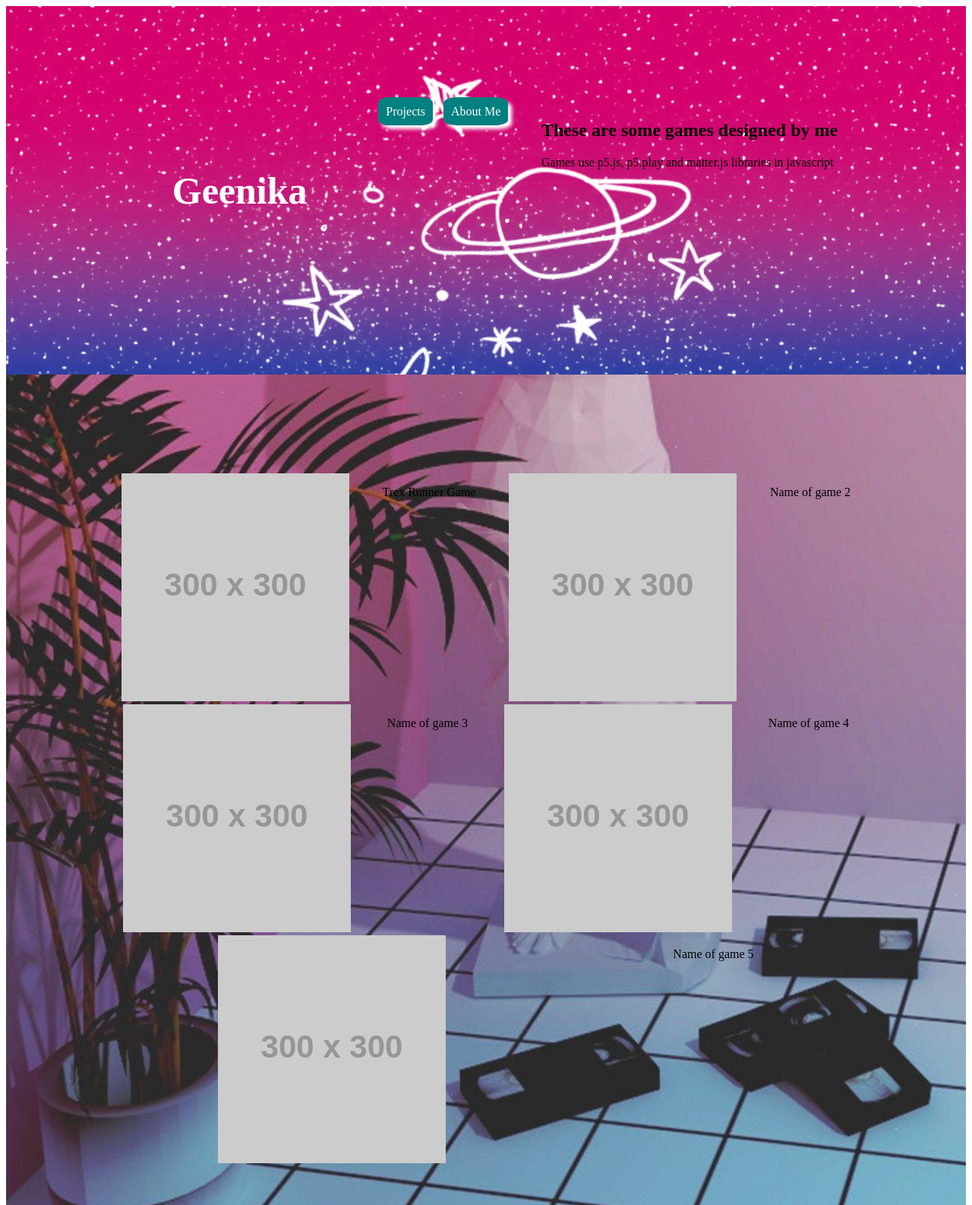
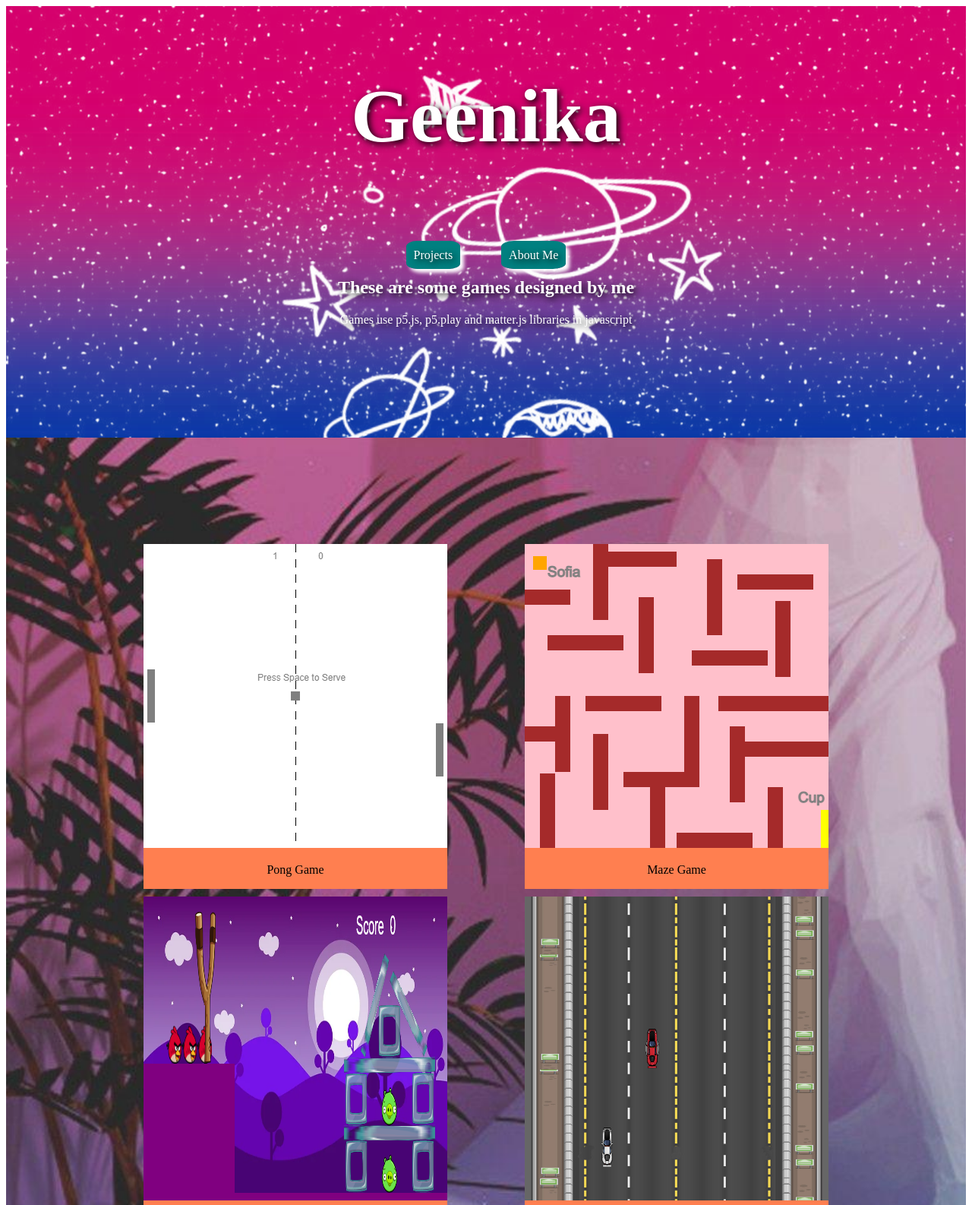
Before and after one commit to Geenika/C51, a plain HTML site: page index.html in a window 1280 px wide. Shown: the top 1586 px of the page at 76% size. Drawn offline with Linux system fonts and the light colour scheme; placeholder pictures from the web are drawn by us.

Commit message:
Add files via upload

```diff
--- a/index.html
+++ b/index.html
@@ -13,14 +13,14 @@
         text-decoration: none;
         color: white;
         padding: 10px;
-        margin: 5px;
+        margin: 25px;
         border-radius: 20%;
         box-shadow: 5px 5px 5px;" href="index.html">Projects</a>
         <a style="background-color: teal;
         text-decoration: none;
         color: white;
         padding: 10px;
-        margin: 5px;
+        margin: 25px;
         border-radius: 20%;
         box-shadow: 5px 5px 5px;"  href="aboutme.html">About Me</a>
          </div>
@@ -33,22 +33,34 @@
 
     <div class="grid">
 
+  <div class="items">
+        <a href = "https://studio.code.org/projects/gamelab/l8gg2ID9B0WlHEEJqGS0jzX3nZ6XMF7Nz6oNYaaqcy4"><img src="Pong.png"  width="400" height="400"  /></a>
+        <p>Pong Game</p>
+    </div>
 
-        <a href = "https://editor.p5js.org/whitehatjr/present/ePJrHCACM"><img src="https://via.placeholder.com/300"/></a>
-        <p>Trex Runner Game</p>
+    <div class="items">
+        <a href = "https://studio.code.org/projects/gamelab/ey7X3mmSiJesRk3KQLpE4X-7HdNtfSGTA5ebJVKxl0k"><img src="Maze game.png" width="400" height="400" /></a>
+        <p>Maze Game</p>
 
-        <a href = "#"><img src="https://via.placeholder.com/300"/></a>
-        <p>Name of game 2</p>
+    </div>
 
-        <a href = "#"><img src="https://via.placeholder.com/300"/></a>
-        <p>Name of game 3</p>
+     <div class="items">
+        <a href = "https://fareesa1.github.io/AngryBird1/"><img src="ANGRYBird.png" width="400" height="400" /></a>
+        <p>Angry Birds Game</p>
+    </div>
 
-        <a href = "#"><img src="https://via.placeholder.com/300"/></a>
-        <p>Name of game 4</p>
+    <div class="items">
+        <a href = "https://geenika.github.io/Car-racing-Game-C-40/"><img src="carRacing.png" width="400" height="400"/></a>
+        <p>Car Car-Racing-Game</p>
+    </div>
 
-        <a href = "#"><img src="https://via.placeholder.com/300"/></a>
-        <p>Name of game 5</p>
+
+    <div class="items">
+        <a href = "https://geenika.github.io/zombie_catcher/"><img src="zombieCatcher.png" width="400" height="400"/></a>
+        <p>Zombie Cather  Game </p>
     </div >
+
+    </div>
 
     <div class="footer">
         <a href="#"><img src="fb.png" width=50 height=50/></a>
--- a/style.css
+++ b/style.css
@@ -1,8 +1,10 @@
 
 h1 {
-    color: white;
+color: white;
 padding: 50px;
-font-size: 50px;
+font-size: 100px;
+padding-top: 10px;
+text-shadow: 3px 3px 10px black;
 }
 
 body{
@@ -12,11 +14,15 @@ body{
 .header{
     padding: 130px;
     background-image: url('pg.png') ;
-    display: flex;
+    /* display: flex;
     align-content: stretch;
     flex-wrap: wrap;
-    justify-content: space-evenly;
-
+    justify-content: space-evenly; */
+    padding-top: 10px;
+    text-align: center;
+    align-items: "center";
+    color: white;
+    text-shadow: 3px 3px 10px black;
 }
 
 .grid{
@@ -37,3 +43,16 @@ body{
     justify-content: space-between;
 
 }
+
+a:hover {
+    font-size: 20px;
+}
+
+.items{
+    background-color: coral;
+    margin-top: 10px;
+}
+
+p{
+text-align: center;
+}
```
Also changed, not shown: ANGRYBird.png (added), Maze game.png (added), Pong.png (added), carRacing.png (added), zombieCatcher.png (added).
